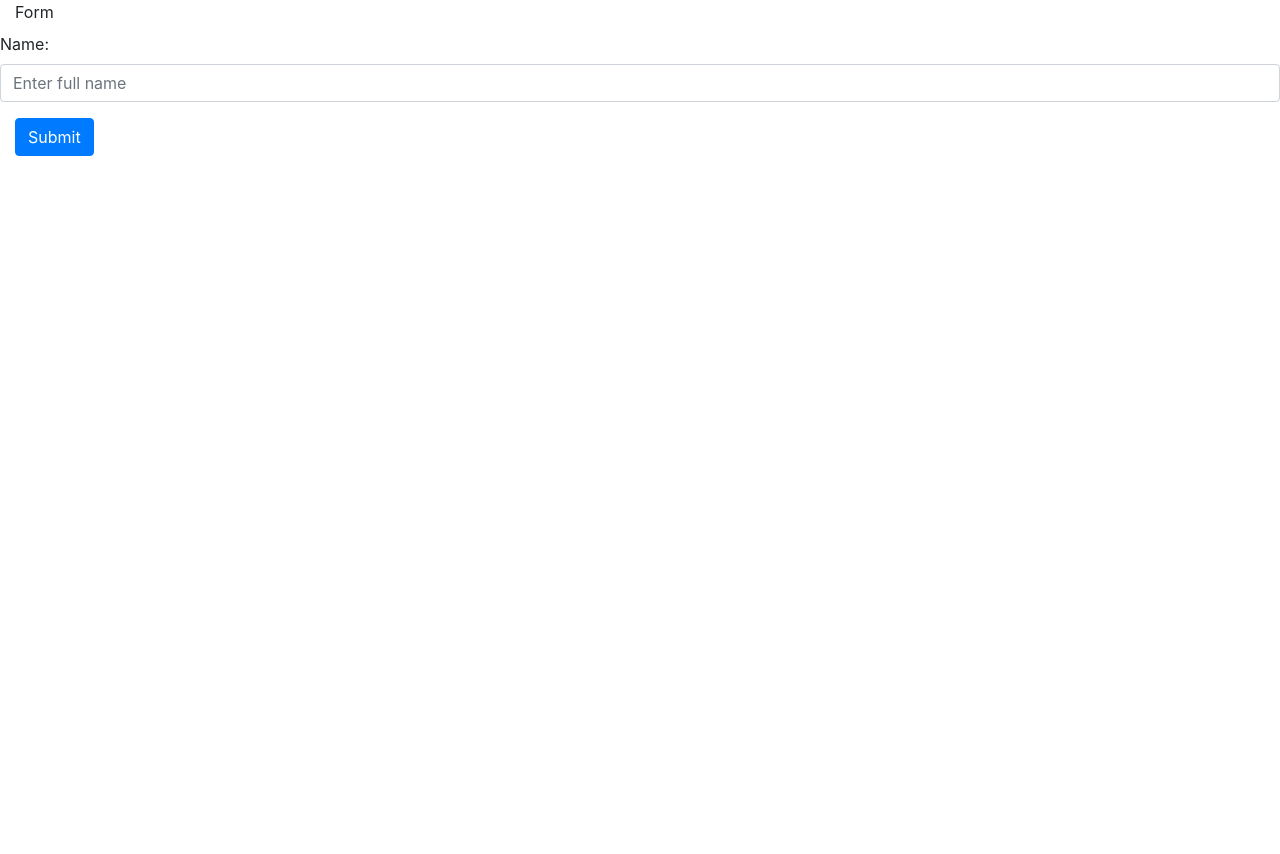
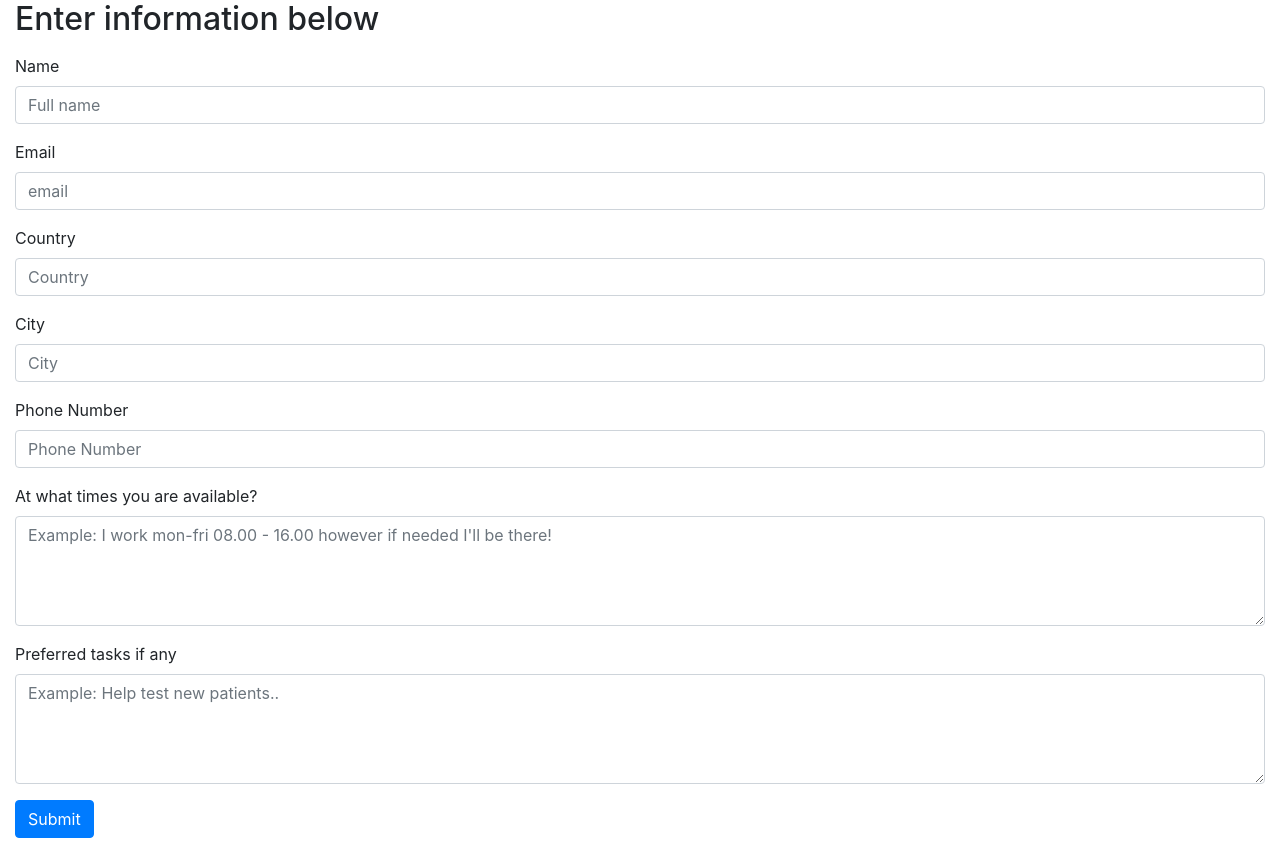
Before and after one commit to devcake-ab/join-the-force, a React (Create React App) app: page /submit in a window 1280 px wide. Before the commit the page ends 800 px from the top, so only its background shows below. Built offline with nearby package versions, Linux system fonts and the light colour scheme.

Commit message:
submissingForm first draft

```diff
--- a/src/components/submissionForm.js
+++ b/src/components/submissionForm.js
@@ -2,13 +2,17 @@ import React, { useState } from 'react'
 import Button from 'react-bootstrap/Button'
 import Form from 'react-bootstrap/Form'
 import Col from 'react-bootstrap/Col'
-import Row from 'react-bootstrap/Row'
-
 
 export default function SubmissionForm() {
 
     const [form, setFormState] = useState({
         name: '',
+        email: '',
+        country: '',
+        city: '',
+        phoneNumber: '',
+        availabillity: '',
+        tasks: ''
     })
 
     const updateField = e => {
@@ -19,42 +23,91 @@ export default function SubmissionForm() {
             [e.target.name]: e.target.value
         })
         console.log(form)
-        // if (elementName.includes('answerbox')) {
-        //     const idx = elementName.slice(elementName.length - 1, elementName.length)
-        //     const formAnswers = [...form.answers]
-        //     formAnswers[idx] = e.target.value
-        //     setFormState({
-        //         ...form,
-        //         answers: formAnswers
-        //     })
-        // } else {
-
-        // }
     };
 
     const onSubmit = async (e) => {
         e.preventDefault()
+        console.log(form)
     }
 
     return (
         <Form onSubmit={(e) => onSubmit(e)}>
             <Form.Group as={Col} controlId="formBasicEmail">
-                <Form.Label>Form</Form.Label>
+                <Form.Label><h2>Enter information below</h2></Form.Label>
+
                 {/* Name */}
+                <FormRow
+                    label="Name"
+                    name="name"
+                    placeholder="Full name"
+                    value={form.name}
+                    onChange={updateField}
+                />
 
-                <Form.Group as={Row} controlId="formBasicEmail">
+                {/* Email */}
+                <FormRow
+                    label="Email"
+                    name="email"
+                    placeholder="email"
+                    value={form.email}
+                    onChange={updateField}
+                />
 
-                    <Form.Label> Name: </Form.Label>
+                {/* Country */}
+                <FormRow
+                    label="Country"
+                    name="country"
+                    placeholder="Country"
+                    value={form.country}
+                    onChange={updateField}
+                />
+
+                {/* City */}
+                <FormRow
+                    label="City"
+                    name="city"
+                    placeholder="City"
+                    value={form.city}
+                    onChange={updateField}
+                />
+
+                {/* Phone Number */}
+                <FormRow
+                    label="Phone Number"
+                    name="phoneNumber"
+                    placeholder="Phone Number"
+                    value={form.phoneNumber}
+                    onChange={updateField}
+                    inputType="number"
+                />
+
+                {/* Describe availabillity */}
+                <Form.Group controlId="exampleForm.ControlTextareaAvailabillity">
+                    <Form.Label>At what times you are available?</Form.Label>
                     <Form.Control
-                        name={`name`}
-                        key={`fullName`}
-                        type="text"
-                        placeholder={`Enter full name`}
-                        value={form.name}
-                        onChange={e => updateField(e)} />
+                        as="textarea"
+                        rows="4"
+                        name="availabillity"
+                        placeholder="Example: I work mon-fri 08.00 - 16.00 however if needed I'll be there!"
+                        value={form.availabillity}
+                        onChange={(e) => updateField(e)}
+
+                    />
                 </Form.Group>
 
+                {/* Preferred tasks */}
+                <Form.Group controlId="exampleForm.ControlTextAreaTasks">
+                    <Form.Label>Preferred tasks if any</Form.Label>
+                    <Form.Control
+                        as="textarea"
+                        rows="4"
+                        name="tasks"
+                        placeholder="Example: Help test new patients.."
+                        value={form.tasks}
+                        onChange={(e) => updateField(e)}
 
+                    />
+                </Form.Group>
 
                 {/* Submit  */}
                 <Button variant="primary" type="submit"> Submit </Button>
@@ -63,3 +116,18 @@ export default function SubmissionForm() {
         </Form>
     )
 }
+
+//key, name, type, placeholder, value, onchange, inputType
+const FormRow = (props) => {
+    return (
+        <Form.Group controlId="formName">
+            <Form.Label>{props.label}</Form.Label>
+            <Form.Control
+                name={props.name}
+                type={props.inputType ? props.inputType : "text"}
+                placeholder={props.placeholder}
+                value={props.value}
+                onChange={e => props.onChange(e)} />
+        </Form.Group >
+    )
+}
```
